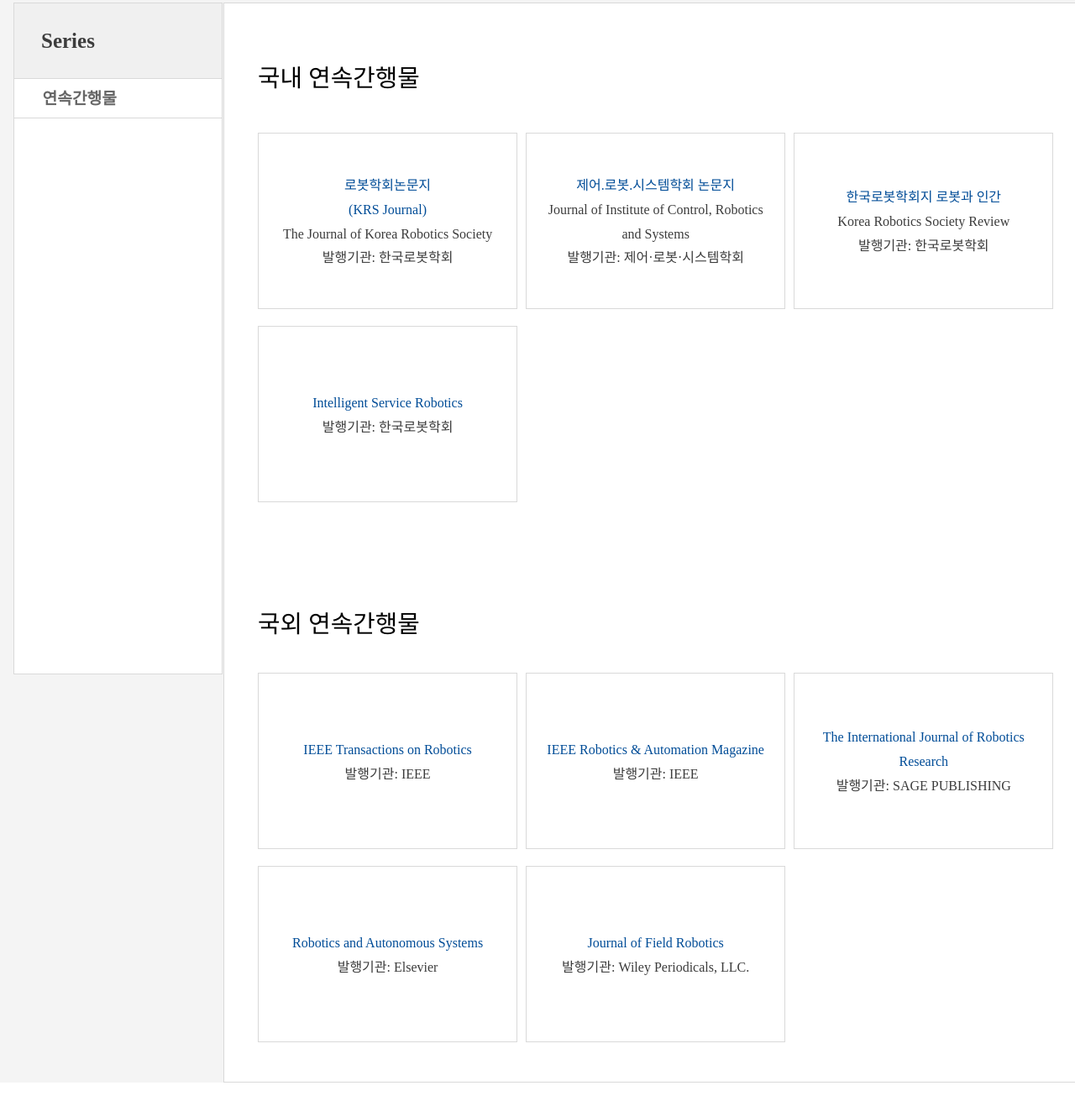
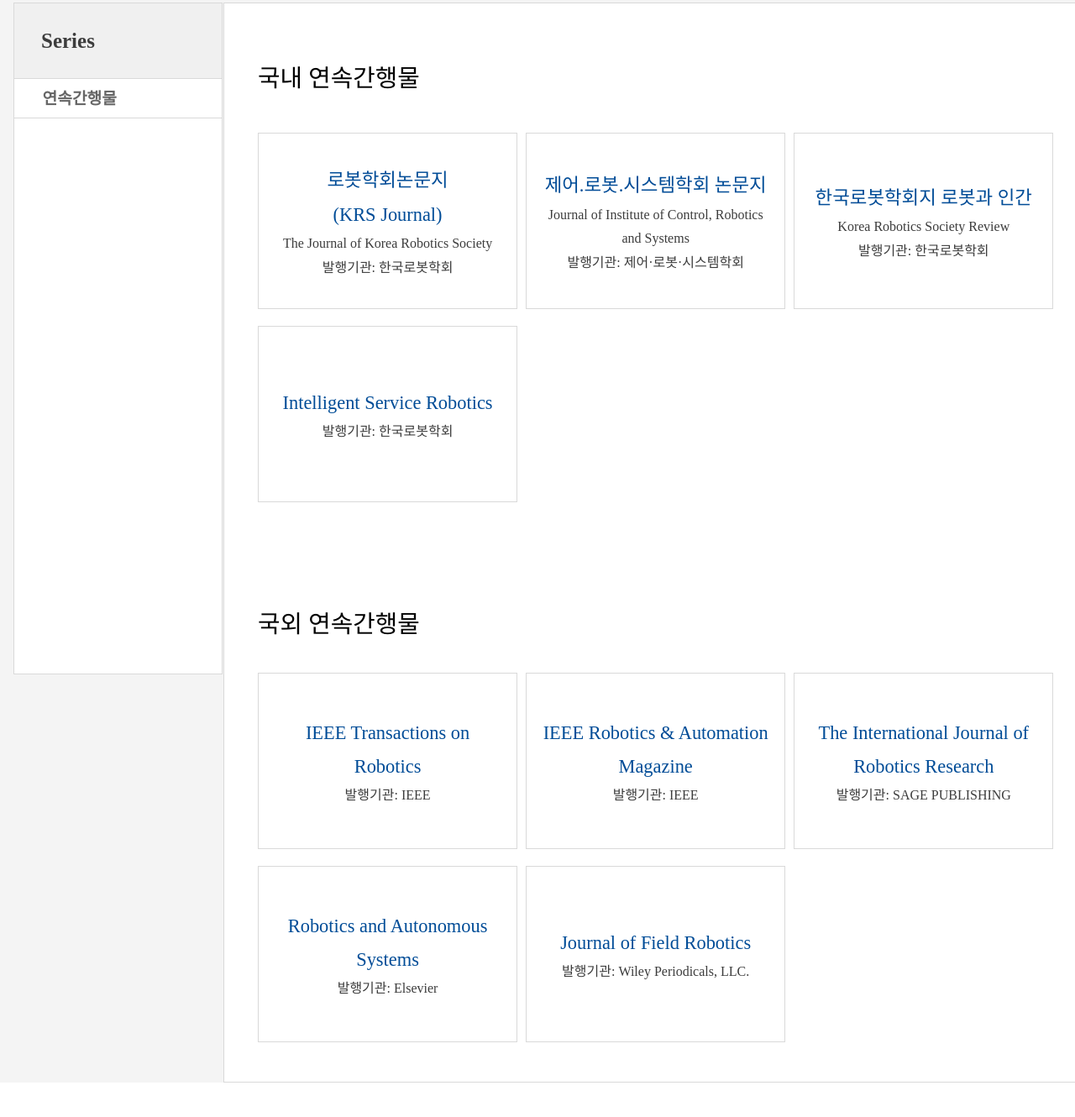
Before and after one commit to qkrwlgns99/Robotics, a plain HTML site: page page/series.html in a window 1280 px wide. Shown: the part 177-1507 px from the top of the page at 84% size. Drawn offline with nearby package versions, Linux system fonts and the light colour scheme; a web font is replaced by a local one.

Commit message:
series span

```diff
--- a/page/series.html
+++ b/page/series.html
@@ -121,7 +121,7 @@
                           <div class = "content-list-item columns">
                             <a href = "../page/seriesContent/content1.html">
                               <div class = "image">
-                                <p class = "series_name">로봇학회논문지 <br/> (KRS Journal)</p>
+                                <span class = "series_name">로봇학회논문지 <br/> (KRS Journal)</span>
                                 <p>The Journal of Korea Robotics Society</p>
                                 <p>발행기관: 한국로봇학회</p>
                               </div>
@@ -131,7 +131,7 @@
                           <div class = "content-list-item columns">
                             <a href = "../page/seriesContent/content2.html">
                               <div class = "image">
-                                <p class = "series_name">제어.로봇.시스템학회 논문지</p>
+                                <span class = "series_name">제어.로봇.시스템학회 논문지</span>
                                 <p>Journal of Institute of Control, Robotics and Systems</p>
                                 <p>발행기관: 제어·로봇·시스템학회</p>
                               </div>
@@ -141,7 +141,7 @@
                           <div class = "content-list-item columns">
                             <a href = "../page/seriesContent/content3.html">
                               <div class = "image">
-                                <p class = "series_name">한국로봇학회지 로봇과 인간</p>
+                                <span class = "series_name">한국로봇학회지 로봇과 인간</span>
                                 <p>Korea Robotics Society Review</p>
                                 <p>발행기관: 한국로봇학회</p>
                               </div>
@@ -151,7 +151,7 @@
                           <div class = "content-list-item columns">
                             <a href = "../page/seriesContent/content4.html">
                               <div class = "image">
-                                <p class = "series_name">Intelligent Service Robotics</p>
+                                <span class = "series_name">Intelligent Service Robotics</span>
 
                                 <p>발행기관: 한국로봇학회</p>
                               </div>
@@ -195,7 +195,7 @@
                             <div class = "content-list-item columns">
                               <a href = "../page/seriesContent/content5.html">
                                 <div class = "image">
-                                  <p class = "series_name"> IEEE Transactions on Robotics</p>
+                                  <span class = "series_name"> IEEE Transactions on Robotics</span>
 
                                   <p>발행기관: IEEE</p>
                                 </div>
@@ -205,7 +205,7 @@
                             <div class = "content-list-item columns">
                               <a href = "../page/seriesContent/content6.html">
                                 <div class = "image">
-                                  <p class = "series_name">IEEE Robotics & Automation Magazine</p>
+                                  <span class = "series_name">IEEE Robotics & Automation Magazine</span>
 
                                   <p>발행기관: IEEE</p>
                                 </div>
@@ -215,7 +215,7 @@
                             <div class = "content-list-item columns">
                               <a href = "../page/seriesContent/content7.html">
                                 <div class = "image">
-                                  <p class = "series_name">The International Journal of Robotics Research</p>
+                                  <span class = "series_name">The International Journal of Robotics Research</span>
 
                                   <p>발행기관: SAGE PUBLISHING</p>
                                 </div>
@@ -225,7 +225,7 @@
                             <div class = "content-list-item columns">
                               <a href = "../page/seriesContent/content8.html">
                                 <div class = "image">
-                                  <p class = "series_name">Robotics and Autonomous Systems</p>
+                                  <span class = "series_name">Robotics and Autonomous Systems</span>
 
                                   <p>발행기관: Elsevier</p>
                                 </div>
@@ -235,7 +235,7 @@
                             <div class = "content-list-item columns">
                               <a href = "../page/seriesContent/content9.html">
                                 <div class = "image">
-                                  <p class = "series_name">Journal of Field Robotics</p>
+                                  <span class = "series_name">Journal of Field Robotics</span>
 
                                   <p>발행기관: Wiley Periodicals, LLC.</p>
                                 </div>
```
